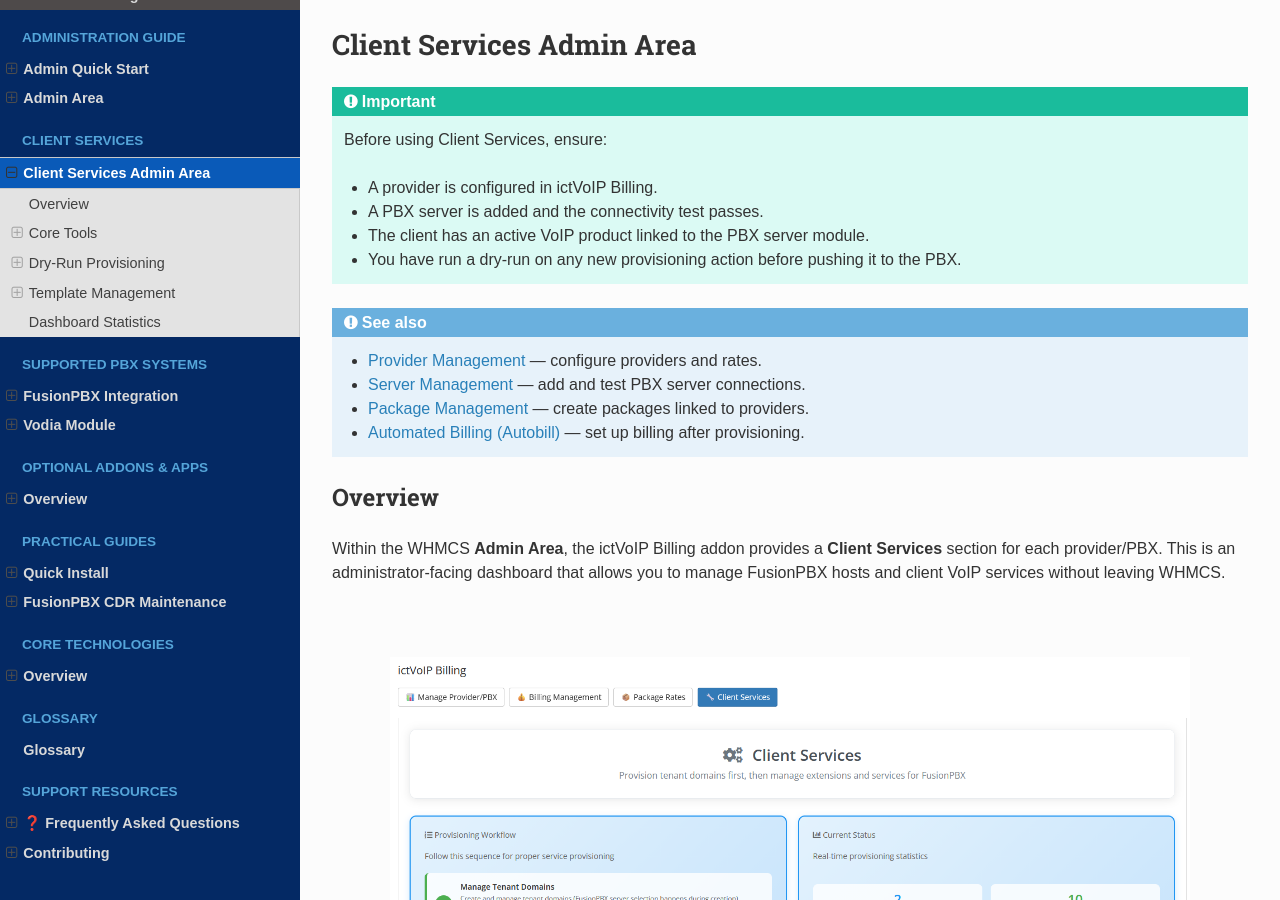
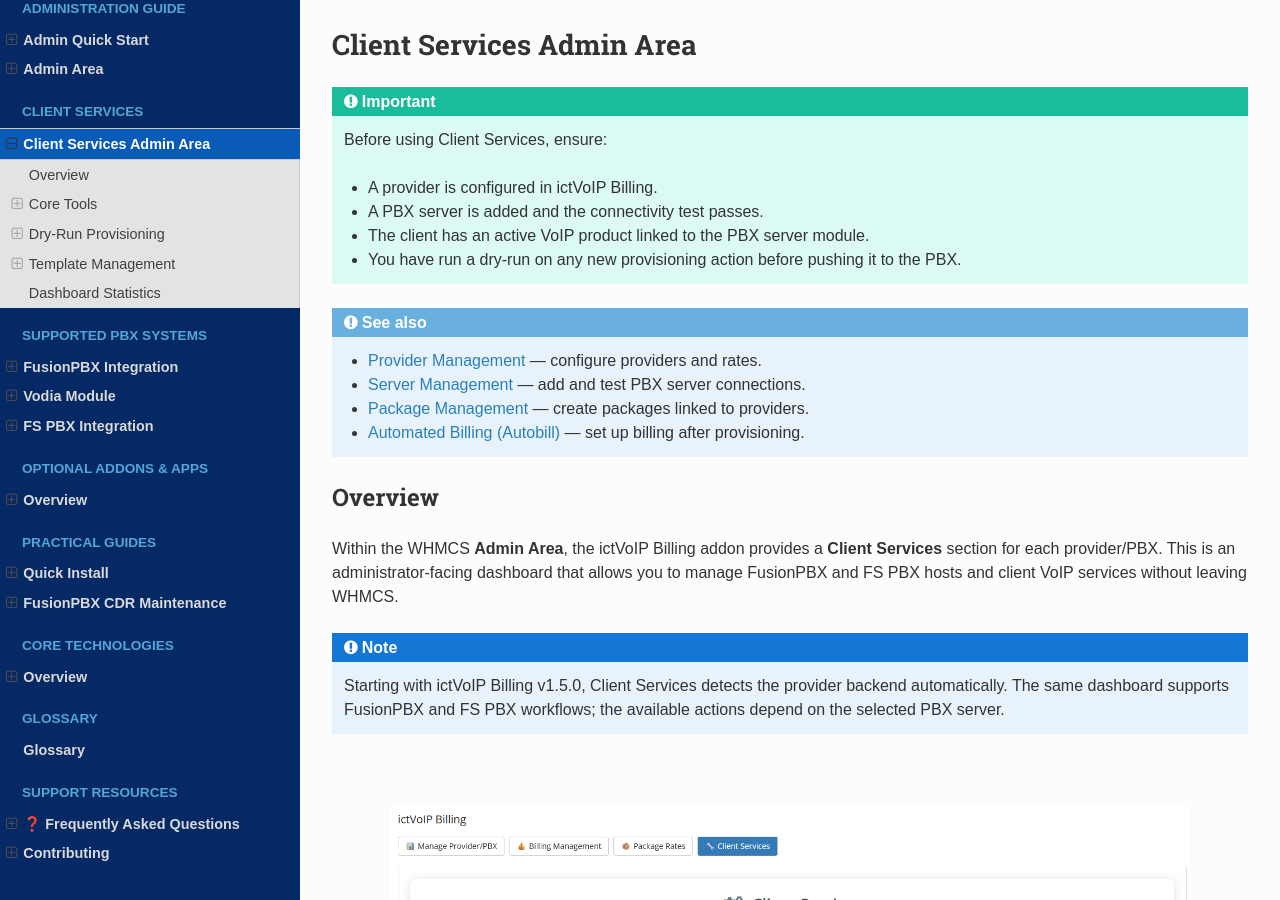
Before and after one commit to ictvoip/ictvoip-docs, a Sphinx documentation site: the page built from docs/source/admin/client_services.rst, in a window 1280 px wide and 900 px high. Built offline with Sphinx 7.4.7 and the Read the Docs theme 3.1.0, drawn with Linux system fonts in a browser that asks for light colours; pages that are not in the unit, such as notebooks, are missing from menus; some of the changed text lies outside the part shown.

Commit message:
implimenting updates for v1.5.0

```diff
--- a/docs/source/admin/client_services.rst
+++ b/docs/source/admin/client_services.rst
@@ -24,8 +24,15 @@ Overview
 
 Within the WHMCS **Admin Area**, the ictVoIP Billing addon provides a
 **Client Services** section for each provider/PBX. This is an
-administrator-facing dashboard that allows you to manage FusionPBX
-hosts and client VoIP services without leaving WHMCS.
+administrator-facing dashboard that allows you to manage FusionPBX and
+FS PBX hosts and client VoIP services without leaving WHMCS.
+
+.. note::
+
+   Starting with ictVoIP Billing v1.5.0, Client Services detects the
+   provider backend automatically. The same dashboard supports
+   FusionPBX and FS PBX workflows; the available actions depend on the
+   selected PBX server.
 
 |
 
--- a/docs/source/admin/providers.rst
+++ b/docs/source/admin/providers.rst
@@ -66,6 +66,7 @@ Use a clear, descriptive naming convention for your providers:
 
 * **FusionPBX - Telnyx - Global** - Standard global rates
 * **FusionPBX - Twilio - North America** - Regional pricing
+* **FS PBX - VoIP.ms - North America** - FS PBX regional pricing
 * **Vodia - Bandwidth - International** - International rates
 * **Custom PBX - Local Provider - Local** - Local rate structure
 
--- a/docs/source/admin/quickstart_admin.rst
+++ b/docs/source/admin/quickstart_admin.rst
@@ -14,8 +14,8 @@ Before You Begin
 
    * A valid ictVoIP Billing license key.
    * Your provider API or trunk credentials (VoIP.ms, DIDWW, etc.).
-   * The FusionPBX/Vodia server hostname and an admin-level access hash
-     or API user.
+   * The FusionPBX, FS PBX, or Vodia server hostname and an admin-level
+     access hash or API user.
    * Your WHMCS server IP whitelisted on the provider and/or PBX.
 
 Step 1: Add a Provider
@@ -36,7 +36,7 @@ Step 2: Add a PBX Server
 1. Go to **Setup → Products/Services → Servers** and click **Add New
    Server**.
 2. Select the server module that matches your PBX (for example,
-   FusionPBX or Vodia).
+   FusionPBX, FS PBX, or Vodia).
 3. Enter the PBX hostname, access hash, and any required credentials.
 4. Save and run the server connectivity test.
 
--- a/docs/source/admin/servers.rst
+++ b/docs/source/admin/servers.rst
@@ -18,10 +18,11 @@ Server Management
    * :doc:`/admin/client_services` — provision tenants and extensions.
    * :doc:`/modules/fusionpbx/configuration` — FusionPBX API and
      whitelist setup.
+   * :doc:`/modules/fspbx` — FS PBX API and setup.
 
 **PBX Server Integration & API Configuration**
 
-The Server Management section covers the installation and configuration of PBX server modules, enabling seamless integration between your WHMCS system and various PBX platforms.
+The Server Management section covers the installation and configuration of PBX server modules, enabling seamless integration between your WHMCS system and FusionPBX, FS PBX, Vodia, and other supported platforms.
 
 |
 
--- a/docs/source/index.rst
+++ b/docs/source/index.rst
@@ -173,6 +173,7 @@ extensions, gateways, ACLs, and outbound routes.
 
    modules/fusionpbx
    modules/vodia
+   modules/fspbx
    modules/lesnet
    modules/providers
    modules/custom_integration
```
Also changed, not shown: docs/source/admin/ictvoipbilling.rst (+5 -2 lines), docs/source/modules/fspbx.rst (added, +99 -0 lines).
